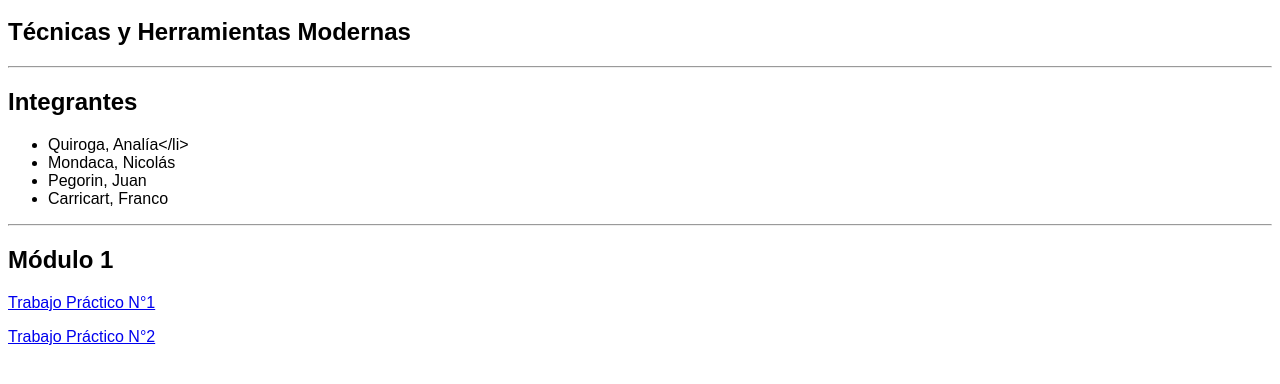
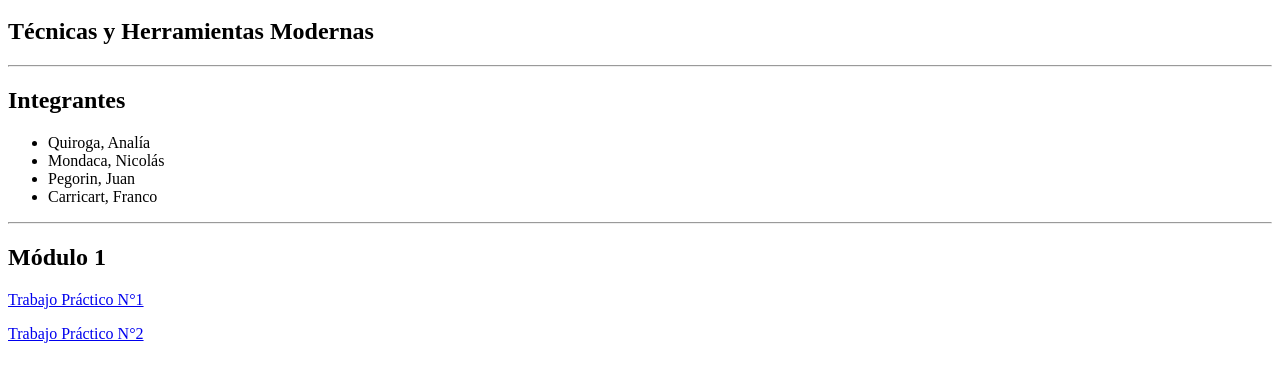
Before and after one commit to AQuirogaS/Entregas, a plain HTML site: page index.html in a window 1280 px wide. Shown: the part 48-432 px from the top of the page. Drawn offline with Linux system fonts and the light colour scheme.

Commit message:
Update index.html

```diff
--- a/index.html
+++ b/index.html
@@ -2,20 +2,25 @@
   <head>
     <meta charset="UTF-8">
     <title>Entregas</title>
+    <style>
+      .letra{
+        font-family: Arial;
+      }
+    </style>
   </head>
   <body>
-    <h1><font face="Arial">Entregas de Trabajos Prácticos</font></h1>
-    <h2><font face="Arial">Técnicas y Herramientas Modernas</font></h2>
+    <h1 class="letra">Entregas de Trabajos Prácticos</h1>
+    <h2>Técnicas y Herramientas Modernas</h2>
     <hr>
-    <h2><font face="Arial">Integrantes</h2>
+    <h2>Integrantes</h2>
     <ul>
-      <li><font face="Arial">Quiroga, Analía<</font>/li>
-      <li><font face="Arial">Mondaca, Nicolás</font></li>
-      <li><font face="Arial">Pegorin, Juan</font></li>
-      <li><font face="Arial">Carricart, Franco</font></li>
+      <li>Quiroga, Analía</li>
+      <li>Mondaca, Nicolás</li>
+      <li>Pegorin, Juan</li>
+      <li>Carricart, Franco</li>
     </ul>
     <hr>
-    <h2><font face="Arial">Módulo </font>1</h2>
+    <h2>Módulo 1</h2>
     <p><a href="https://github.com/AQuirogaS/TP1_2022">Trabajo Práctico N°1</a></p>
     <p><a href="https://github.com/AQuirogaS/TP2_2022">Trabajo Práctico N°2</a></p>
   </body>
```
